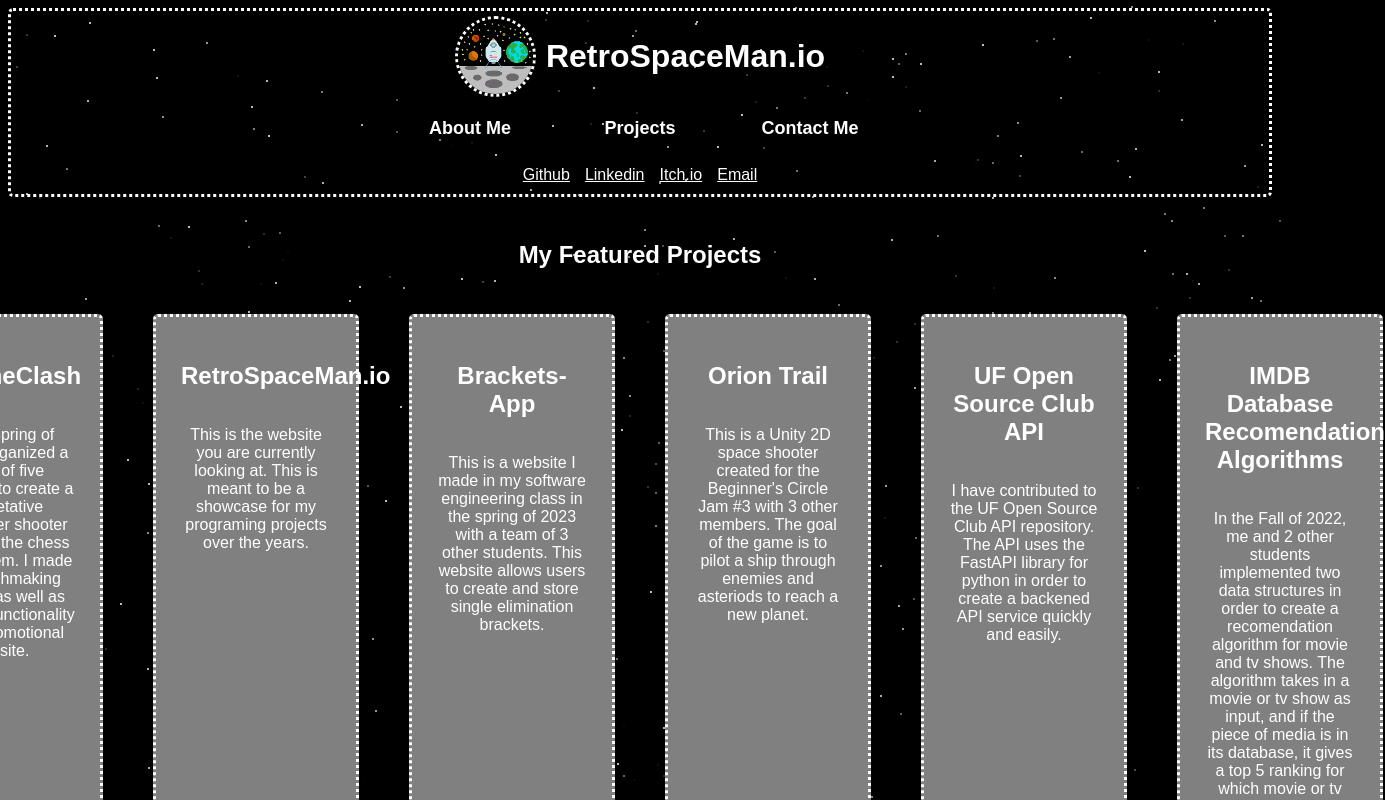
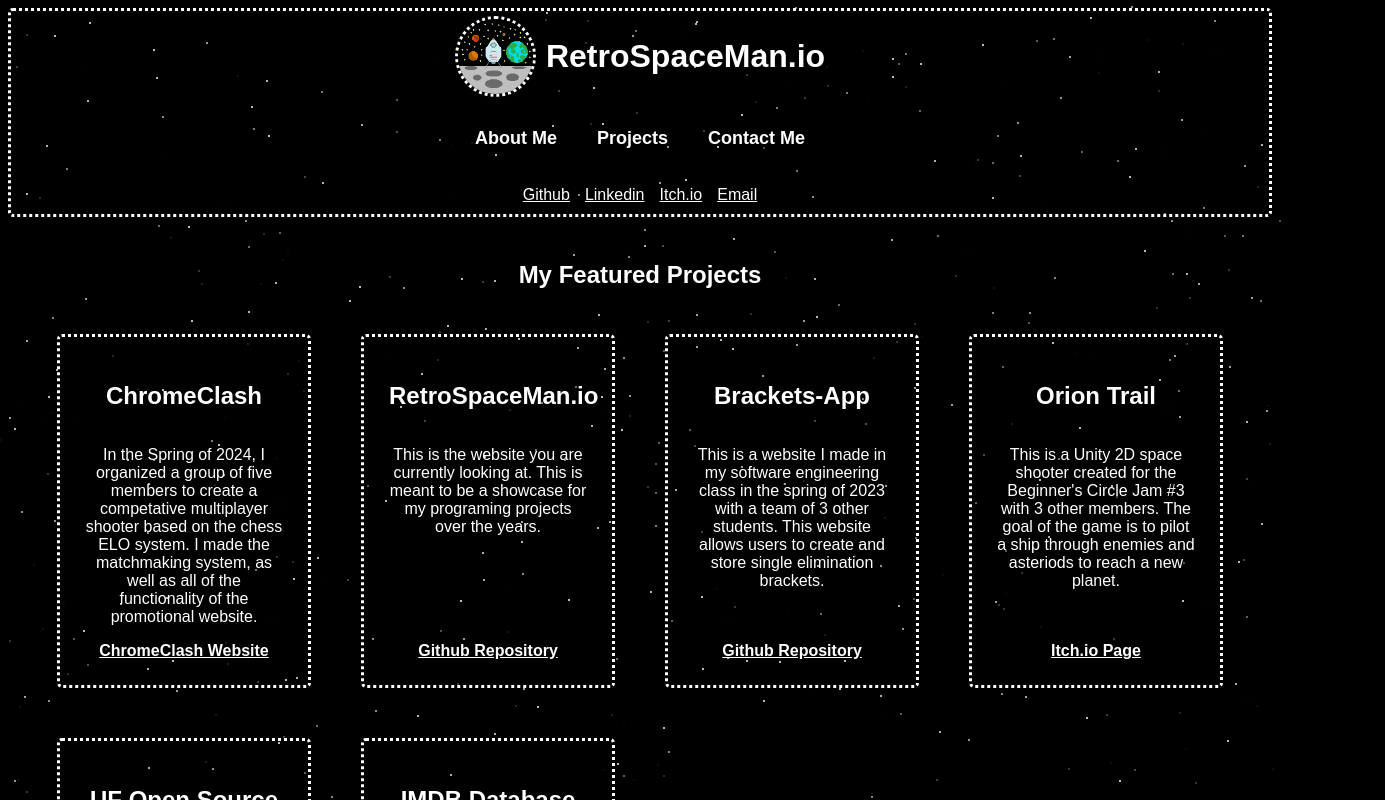
Before and after one commit to RetroSpaceMan123/retrospaceman123.github.io, a React (Vite) app: page /#/projects in a window 1280 px wide. Shown: the top 800 px of the page, 1385 px wide, since content can reach past the window. Built offline with nearby package versions, Linux system fonts and the light colour scheme.

Commit message:
Change Project Card Layout to Grid

```diff
--- a/src/css/App.css
+++ b/src/css/App.css
@@ -4,7 +4,8 @@
 }
 
 .project_list {
-    display: flex;
+    display: grid;
+    grid-template-columns: repeat(auto-fit, minmax(300px, 1fr));
     justify-content: center;
 }
 
--- a/src/css/NavBar.css
+++ b/src/css/NavBar.css
@@ -13,8 +13,7 @@ nav ul {
     align-items: center;
     justify-content: center;
     padding: 10px;
-    margin: 0;
-    width: 150px;
+    margin: 10px;
     height: 25px;
     font-size: large;
     font-weight: bold;
--- a/src/css/ProjectCard.css
+++ b/src/css/ProjectCard.css
@@ -6,9 +6,7 @@
     border-radius: 5px;
     padding: 25px;
     margin: 25px;
-    min-width: 150px;
-    min-height: 500px;
-    background-color: gray;
+    max-width: 300px;
 }
 
 .project_card h3 {
```
